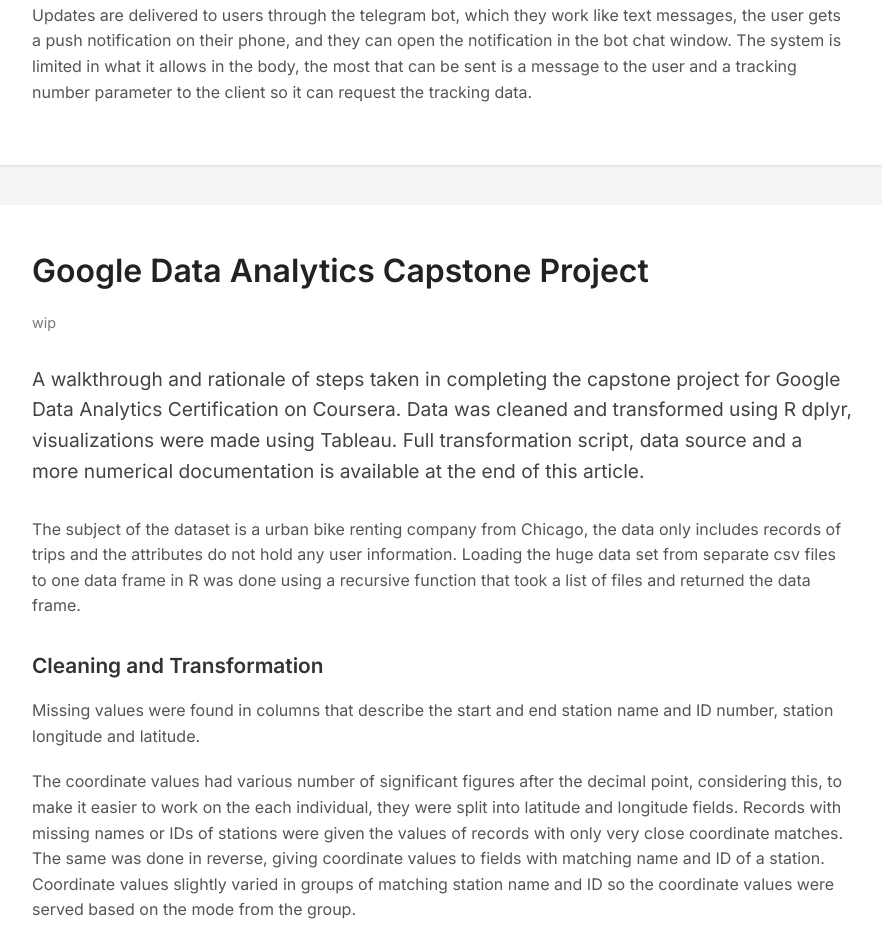
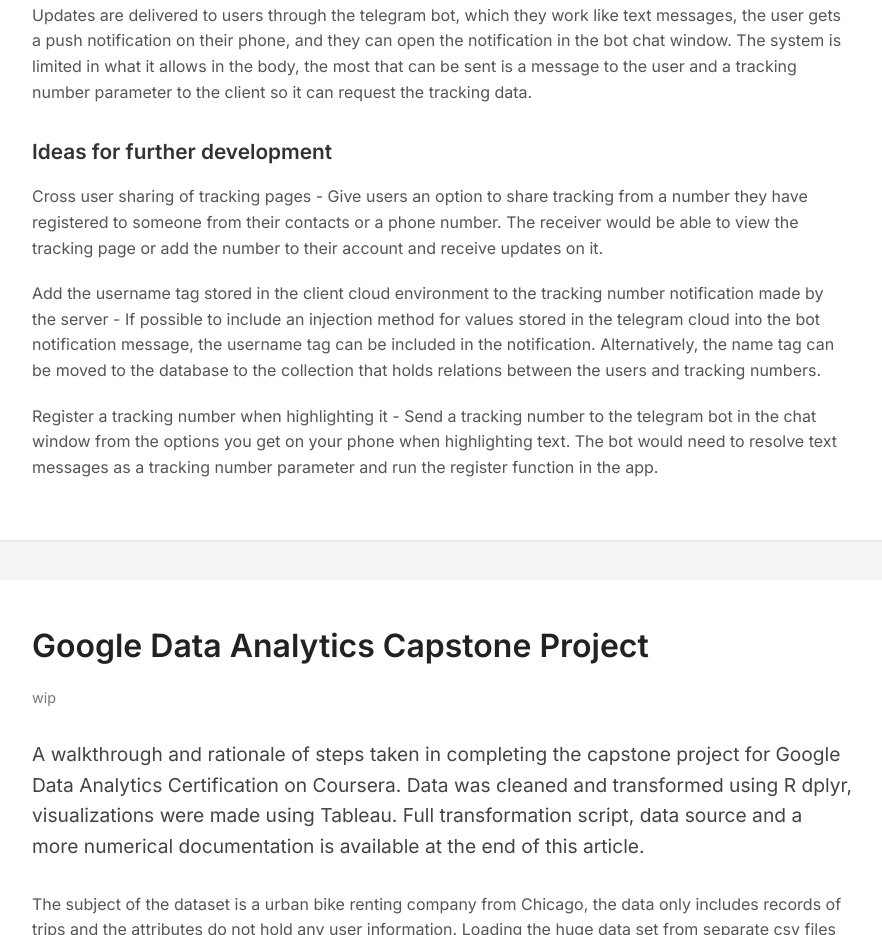
Before and after one commit to drpepper56/blog, a website built with Vite: page src/index.html in a window 1280 px wide. Shown: the part 1965-2900 px from the top of the page, without its empty margins (198-1080 px from the left). Built offline with nearby package versions, Linux system fonts and the light colour scheme.

Commit message:
website content update

```diff
--- a/src/index.html
+++ b/src/index.html
@@ -57,6 +57,13 @@
             <p>Updates are delivered to users through the telegram bot, which they work like text messages, the user gets a push notification on their phone, and they can open the notification in the bot chat window. The system is limited in what it allows in the body, the most that can be sent is a message to the user and a tracking number parameter to the client so it can request the tracking data.
             </p>
 
+            <p class="post-subtitle">Ideas for further development</p>
+            <p>Cross user sharing of tracking pages - Give users an option to share tracking from a number they have registered to someone from their contacts or a phone number. The receiver would be able to view the tracking page or add the number to their account and receive updates on it.
+            </p>
+            <p>Add the username tag stored in the client cloud environment to the tracking number notification made by the server - If possible to include an injection method for values stored in the telegram cloud into the bot notification message, the username tag can be included in the notification. Alternatively, the name tag can be moved to the database to the collection that holds relations between the users and tracking numbers.
+            </p>
+            <p>Register a tracking number when highlighting it - Send a tracking number to the telegram bot in the chat window from the options you get on your phone when highlighting text. The bot would need to resolve text messages as a tracking number parameter and run the register function in the app.
+            </p>
 
         </article>
 
```
